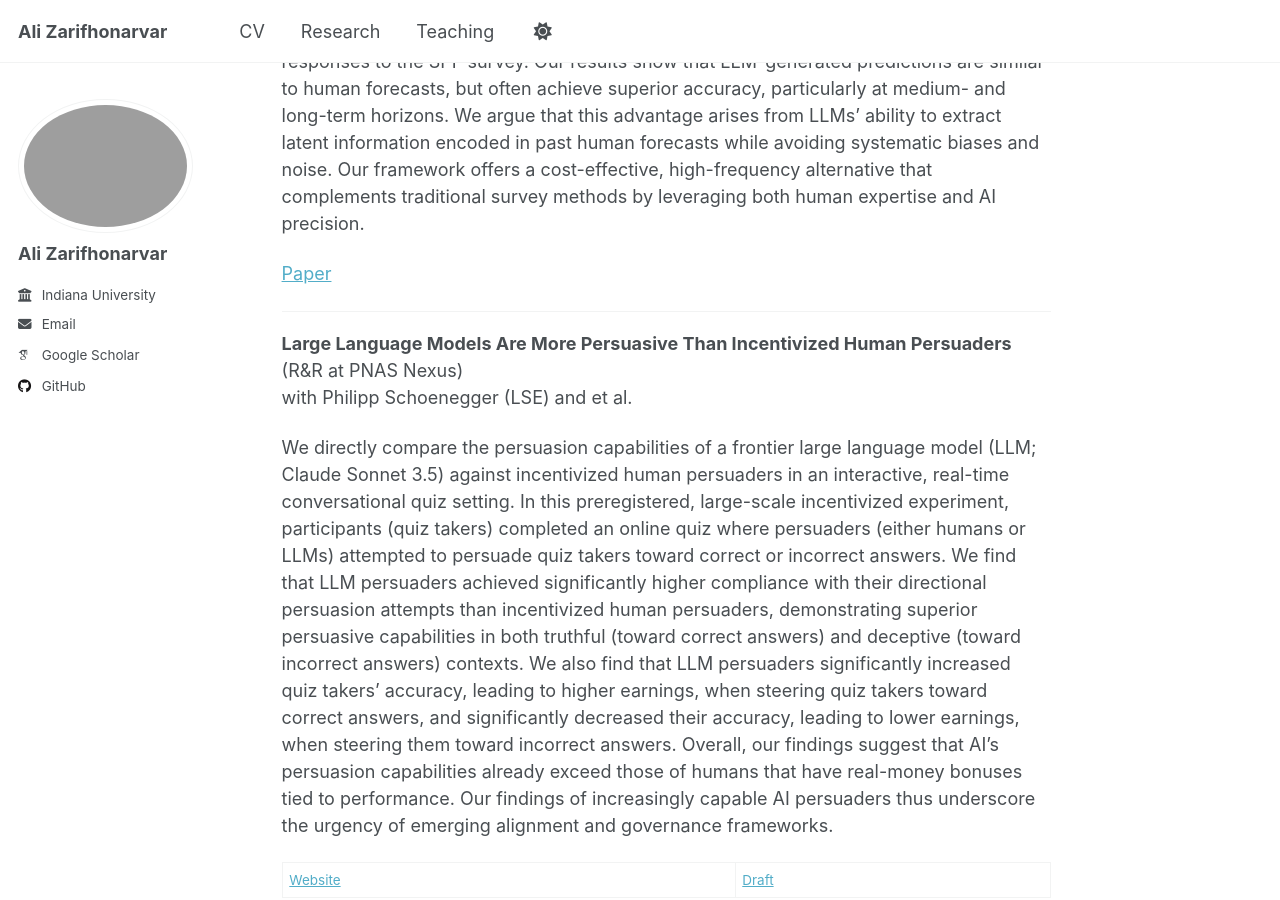
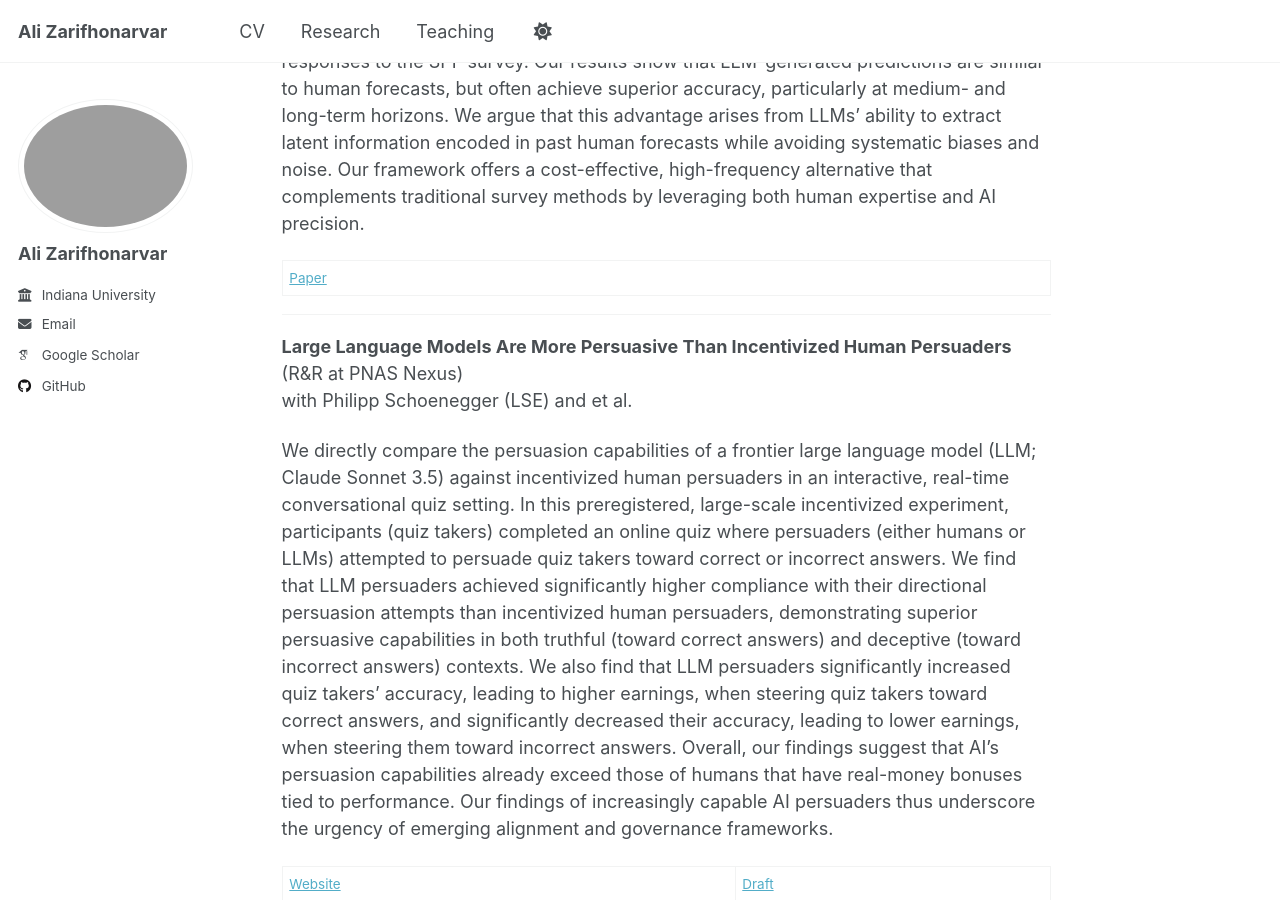
Before and after one commit to alizarif/alizarif.github.io, a Jekyll site: the page built from _pages/about.md, in a window 1280 px wide and 900 px high, scrolled down 1183 px. Built offline with Jekyll 4.4.1, drawn with Linux system fonts in a browser that asks for light colours; some web fonts are replaced.

```diff
--- a/_pages/about.md
+++ b/_pages/about.md
@@ -28,7 +28,7 @@ with Anne Lundgaard Hansen (Federal Reserve Bank of Richmond), John J. Horton (M
 
 We simulate economic forecasts of professional forecasters using large language models (LLMs). We construct synthetic forecaster personas using a unique hand-gathered dataset of participant characteristics from the Survey of Professional Forecasters. These personas are then provided with real-time macroeconomic data to generate simulated responses to the SPF survey. Our results show that LLM-generated predictions are similar to human forecasts, but often achieve superior accuracy, particularly at medium- and long-term horizons. We argue that this advantage arises from LLMs' ability to extract latent information encoded in past human forecasts while avoiding systematic biases and noise. Our framework offers a cost-effective, high-frequency alternative that complements traditional survey methods by leveraging both human expertise and AI precision.
 
-[Paper](https://papers.ssrn.com/sol3/papers.cfm?abstract_id=5066286)
+[Paper](https://papers.ssrn.com/sol3/papers.cfm?abstract_id=5066286) |
 
 ---
 
```
